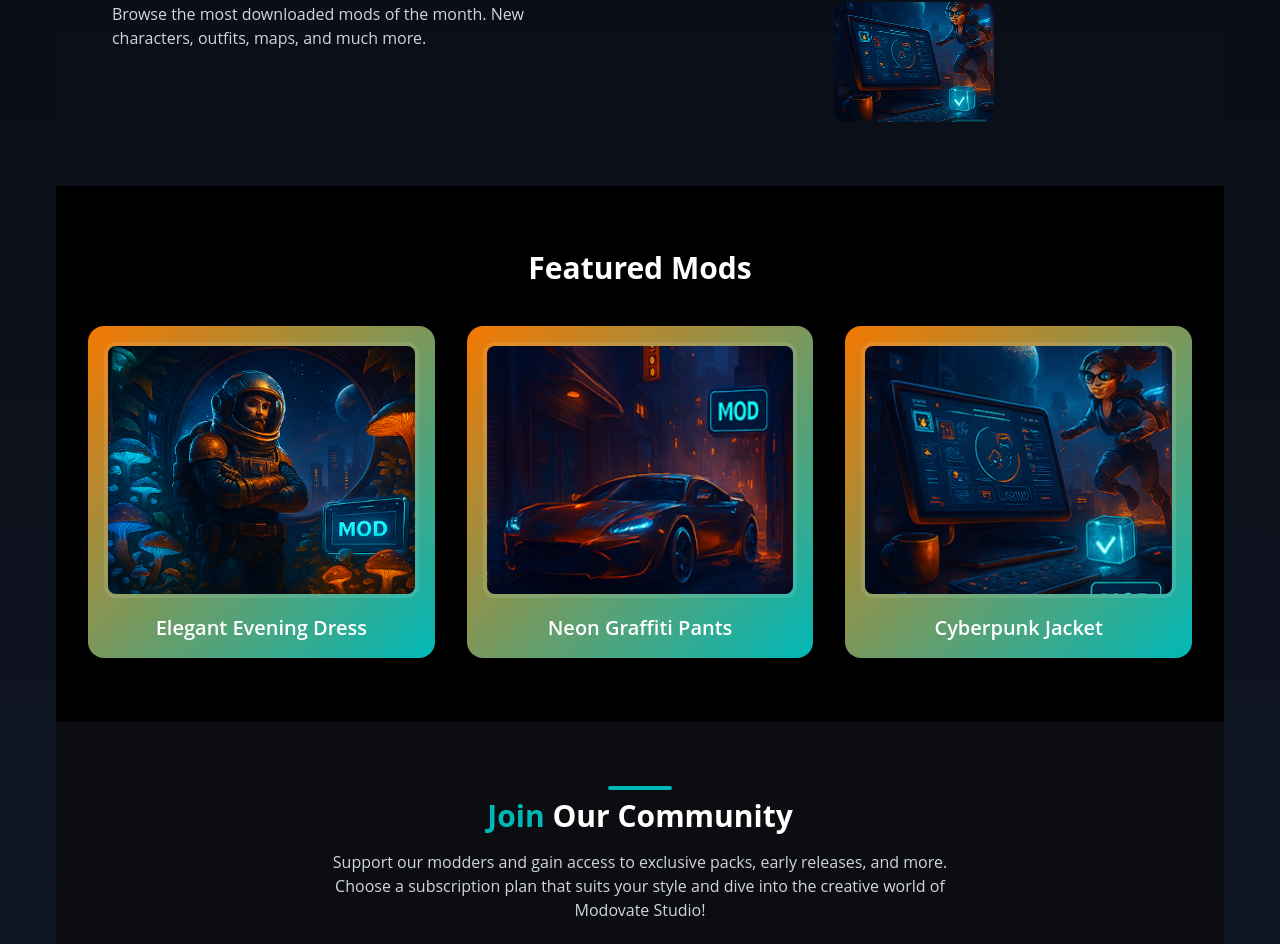
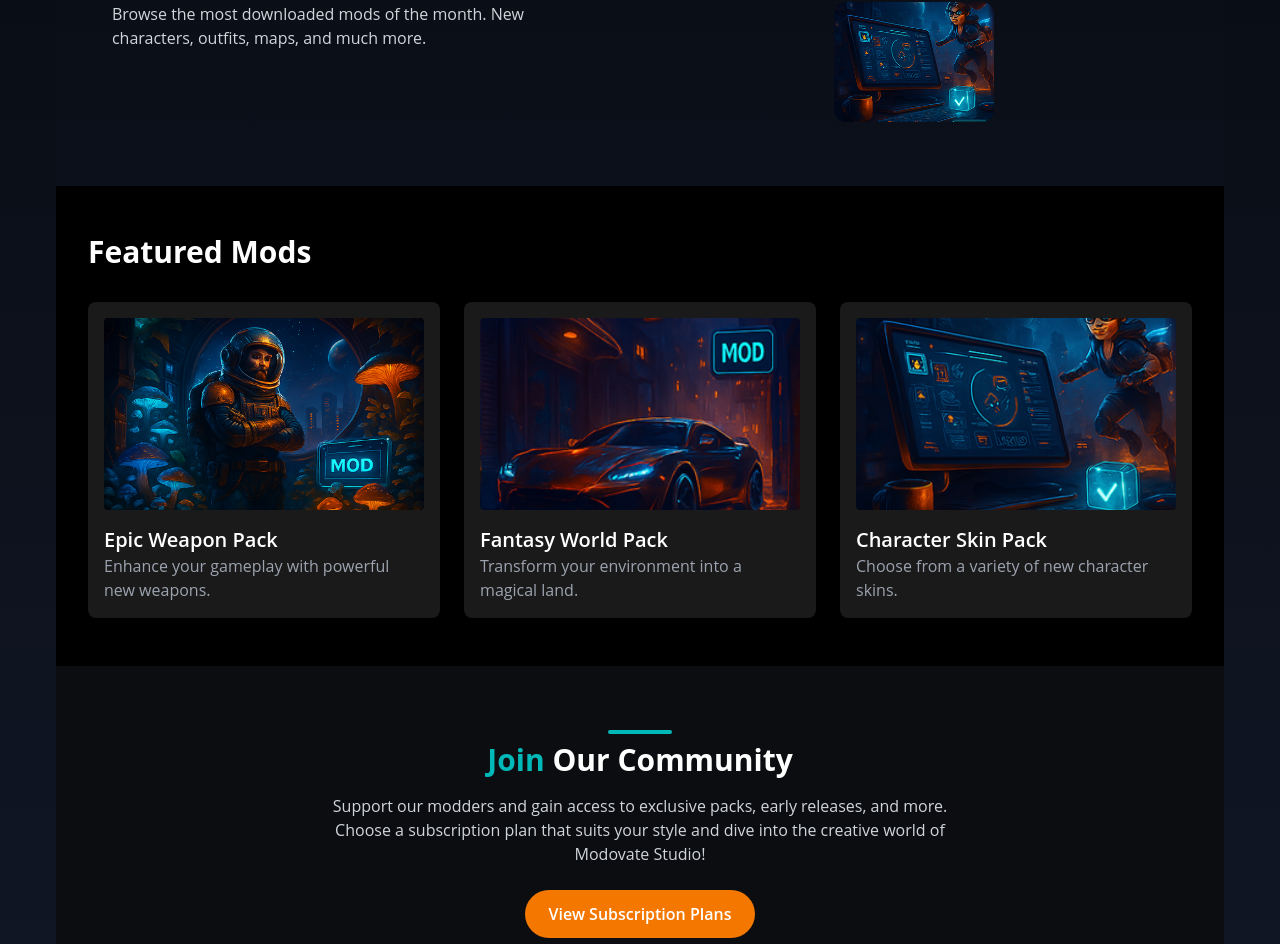
Before and after one commit to Lemnia/modovate-frontend, a React (Create React App) app: page / in a window 1280 px wide. Shown: the part 1506-2450 px from the top of the page. Built offline with nearby package versions, Linux system fonts and the light colour scheme; no server answers.

Commit message:
Update: Incorrect files

```diff
--- a/src/components/FeaturedModsSection.js
+++ b/src/components/FeaturedModsSection.js
@@ -1,33 +1,41 @@
 import React from 'react';
 
 const FeaturedModsSection = () => {
-  const mods = [
-    { title: 'Elegant Evening Dress', image: '/assets/mods/mod1.png' },
-    { title: 'Neon Graffiti Pants', image: '/assets/mods/mod2.png' },
-    { title: 'Cyberpunk Jacket', image: '/assets/mods/mod3.png' },
-  ];
-
   return (
-    <div className="py-16 px-4 sm:px-6 lg:px-8 bg-black text-white">
-      <div className="max-w-7xl mx-auto">
-        <h2 className="text-3xl font-bold mb-10 text-center">Featured Mods</h2>
-        <div className="grid grid-cols-1 sm:grid-cols-2 md:grid-cols-3 gap-8">
-          {mods.map((mod, index) => (
-            <div
-              key={index}
-              className="bg-gradient-to-br from-brand-orange to-brand-accent rounded-2xl p-4 shadow-lg hover:scale-105 transition transform duration-300"
-            >
-              <img
-                src={mod.image}
-                alt={mod.title}
-                className="w-full h-64 object-cover rounded-xl border-4 border-white/10"
-              />
-              <h3 className="mt-4 text-xl font-semibold text-center">{mod.title}</h3>
-            </div>
-          ))}
+    <section className="py-12 px-4 sm:px-6 lg:px-8 bg-black text-white">
+      <div className="max-w-6xl mx-auto">
+        <h2 className="text-3xl font-bold mb-8">Featured Mods</h2>
+        <div className="grid grid-cols-1 sm:grid-cols-2 lg:grid-cols-3 gap-6">
+          <div className="bg-white/10 rounded-lg p-4 shadow-md">
+            <img
+              src="/assets/mods/mod1.png"
+              alt="Featured Mod 1"
+              className="rounded mb-4 w-full h-48 object-cover"
+            />
+            <h3 className="text-xl font-semibold">Epic Weapon Pack</h3>
+            <p className="text-gray-400">Enhance your gameplay with powerful new weapons.</p>
+          </div>
+          <div className="bg-white/10 rounded-lg p-4 shadow-md">
+            <img
+              src="/assets/mods/mod2.png"
+              alt="Featured Mod 2"
+              className="rounded mb-4 w-full h-48 object-cover"
+            />
+            <h3 className="text-xl font-semibold">Fantasy World Pack</h3>
+            <p className="text-gray-400">Transform your environment into a magical land.</p>
+          </div>
+          <div className="bg-white/10 rounded-lg p-4 shadow-md">
+            <img
+              src="/assets/mods/mod3.png"
+              alt="Featured Mod 3"
+              className="rounded mb-4 w-full h-48 object-cover"
+            />
+            <h3 className="text-xl font-semibold">Character Skin Pack</h3>
+            <p className="text-gray-400">Choose from a variety of new character skins.</p>
+          </div>
         </div>
       </div>
-    </div>
+    </section>
   );
 };
 
```
